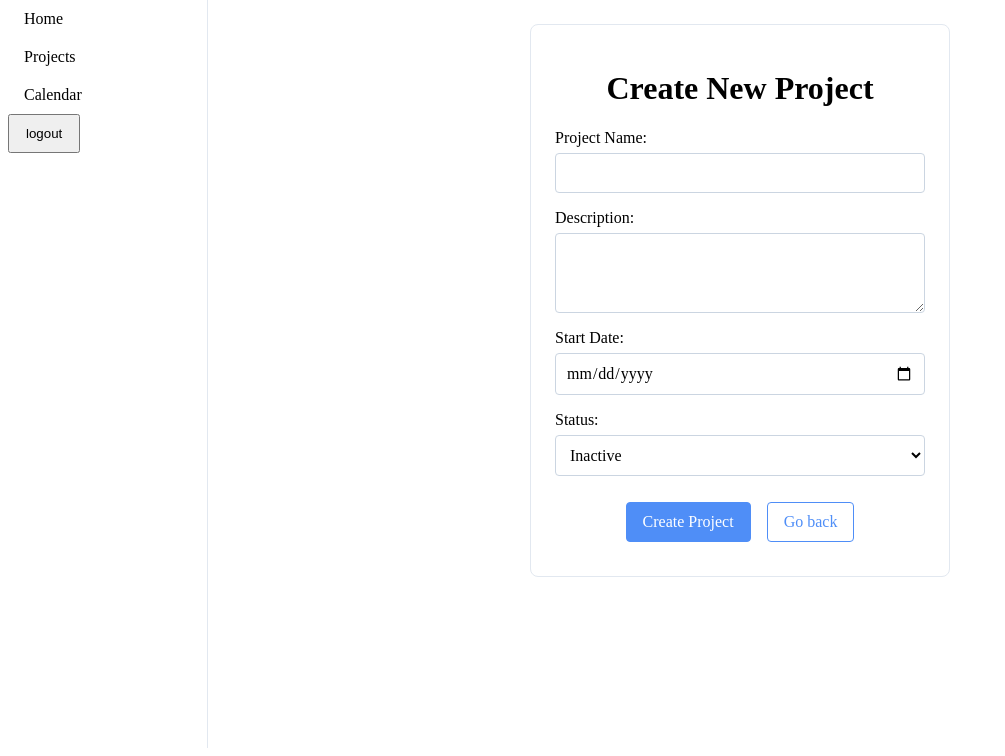
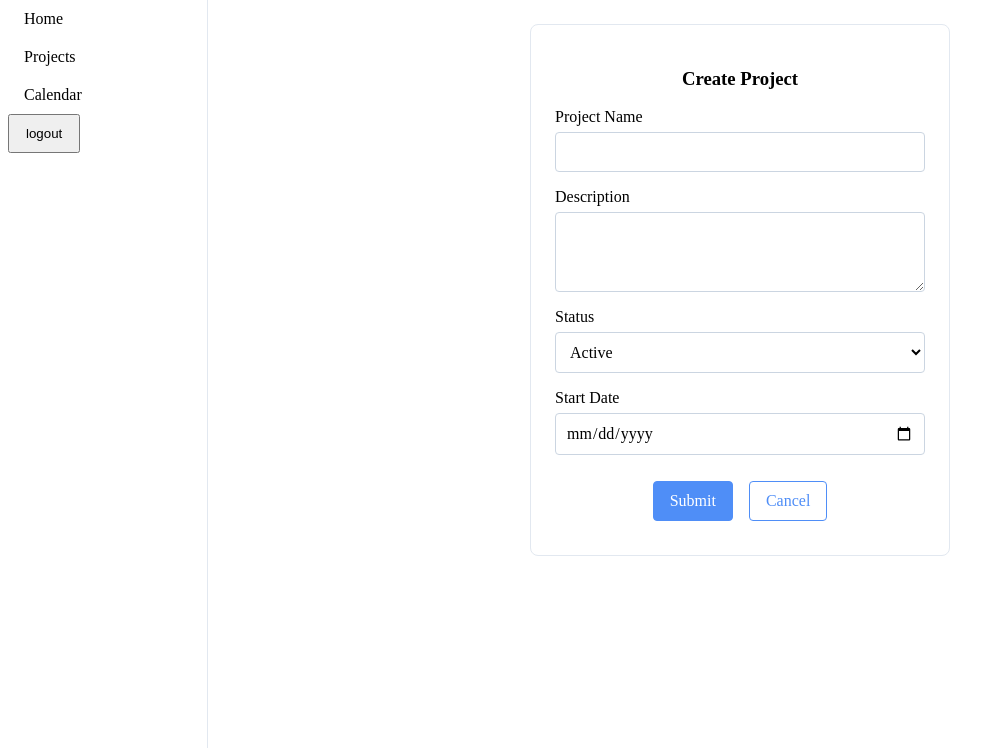
Before and after one commit to MannyAldir/ProjectMaster, a Flask app: page /project/new in a window 1280 px wide. Shown: the part 60-816 px from the top of the page, without its empty margins (0-1005 px from the left). Run offline with Flask 3, Linux system fonts and the light colour scheme; a user stored in the database is signed in; some libraries are stand-ins or nearby versions.

Commit message:
Refactor create project route to use client side validation using wtforms

```diff
--- a/app.py
+++ b/app.py
@@ -8,6 +8,7 @@ from sqlalchemy import select, func, case, delete
 from validation_forms.edit_task import TaskForm
 from validation_forms.registration import RegistrationForm
 from validation_forms.login import loginForm
+from validation_forms.projectForm import ProjectForm
 from calendar_queries import get_all_milestones_from_user, get_all_tasks_from_user
 from calendar_helper import *
 
@@ -286,22 +287,13 @@ def project_page():
 @app.route('/project/new', methods=['GET','POST'])
 @login_required
 def new_project():
-    if request.method == 'POST':
-        projectName = request.form['projectName']
-        description = request.form['description']
-        status = request.form['status']
-        startDate = request.form['startDate']
+    form = ProjectForm()
+    if form.validate_on_submit():
 
-        # convert html date input to datetime object
-        if startDate:
-            startDate = datetime.strptime(startDate, '%Y-%m-%d')
-        else:
-            startDate = None
-
-        db.session.add(Project(userId=current_user.userId, projectName=projectName, description=description, status=status, startDate=startDate))
+        db.session.add(Project(userId=current_user.userId, projectName=form.projectName.data, description=form.description.data, status=form.status.data, startDate=form.startDate.data))
         db.session.commit()
         return redirect(url_for('project_page'))
-    return render_template('new_project.html')
+    return render_template('new_project.html', form=form)
 
 @app.route('/project/<int:projectId>/edit', methods=['GET','POST'])
 @login_required
--- a/templates/base_form.html
+++ b/templates/base_form.html
@@ -1,6 +1,6 @@
 {% extends "base.html" %}
 {% block content %}
-{% from 'macros.html' import with_errors, btn_primary, btn_secondary %}
+
 <section class="form-container">
     <article class="base-card">
         <h1 class="card-title">{% block form_title %} {% endblock %}</h1>
@@ -14,9 +14,10 @@
         <form class="base-form" method="POST">
             {{ form.hidden_tag() }}
             {% block form %}
+            {% from 'macros.html' import with_errors %}
 
                 {% block button_group %}
-
+                    {% from 'macros.html' import btn_primary, btn_secondary %}
                 {% endblock %}
             {% endblock %}
         </form>
--- a/templates/new_project.html
+++ b/templates/new_project.html
@@ -1,38 +1,20 @@
-    {% extends 'base.html' %}
+    {% extends 'base_form.html' %}
     {% block styles %} <link rel="stylesheet" href="{{ url_for('static', filename='css/forms.css' )}} "> {% endblock %}
-    {% block content %}
-    <div class="form-container">
-        <div class="new-project-card">
-            <h1 class="card-title">Create New Project</h1>
-            <form class="new-project-form" action="{{ url_for('new_project') }}" method="POST">
-                <div class="form-field">
-                    <label for="text">Project Name:</label>
-                    <input type="text" id="projectName" name="projectName">
-                </div>
-                <div class="form-field">
-                    <label for="description">Description:</label>
-                    <textarea id="description" name="description"></textarea>
-                </div>
-                <div class="form-field">
-                    <label for="start-date">Start Date:</label>
-                    <input type="date" id="start-date" name="startDate">
-                </div>
-                <div class="form-field">
-                    <label for="status">Status:</label>
-                    <select id="status" name="status">
-                        <option value="inactive">Inactive</option>
-                        <option value="active">Active</option>
-                        <option value="completed">Completed</option>
-                    </select>
-                </div>
-                <div class="btn-group">
-                    <button class="btn btn-primary" type="submit">Create Project</button>
-                    <a class="btn btn-secondary" href="{{ url_for('project_page') }}">Go back</a>
-                </div>
-            </form>
 
-        </div>
-    </div>
+    <!-- form -->
+     {% block form_title %} Create Project {% endblock %}
+     {% block form %}
+     {% from 'macros.html' import with_errors %}
+     {{ with_errors(form.projectName) }}
+     {{ with_errors(form.description) }}
+     {{ with_errors(form.status) }}
+     {{ with_errors(form.startDate) }}
 
-
-    {% endblock %}
+     {% block button_group %}
+     {% from 'macros.html' import btn_primary, btn_secondary %}
+     <div class="btn-group">
+     {{ btn_primary('Submit')}}
+      {{ btn_secondary('Cancel', 'project_page', None)}}
+     </div>
+     {% endblock %}
+     {% endblock %}
--- a/validation_forms/projectForm.py
+++ b/validation_forms/projectForm.py
@@ -1,10 +1,15 @@
 from datetime import date
 
+from flask_wtf.form import _Auto
 from wtforms import TextAreaField, StringField, DateField, SelectField
 from wtforms.validators import DataRequired, Optional, ValidationError
 from flask_wtf import FlaskForm
 
 class ProjectForm(FlaskForm):
+    def __init__(self, existing_data=None, formdata=_Auto, **kwargs):
+        super().__init__(formdata, **kwargs)
+        self.existing_data = existing_data
+
     projectName = StringField(
         label = 'Project Name',
         validators=[DataRequired(message= 'Please enter a project name.')]
@@ -22,9 +27,20 @@ class ProjectForm(FlaskForm):
 
     status = SelectField(
         label='Status',
-        validators=[DataRequired('Select a status from the drop down.')]
+        validators=[DataRequired('Select a status from the drop down.')],
+        choices=[('active', 'Active'), ('inactive', 'Inactive'), ('completed', 'Completed')]
     )
 
     def validate_startDate(form, field):
-        if field and field.data < date.today():
-            raise ValidationError('Start date must be either a present or a future date.')
+        # case: form is brand new then we can't set the start before today
+        today = date.today()
+        if form.existing_data is None and field.data < today:
+            raise ValidationError(message= 'Start date must be from today and onward.')
+
+        # Allow the user to update an already existing project without throwing a validation error
+        # It must be the case that an already existing date should be the same as the date when it was created
+        if form.existing_data and form.existing_data.startDate.date() == field.data:
+            return
+
+        if form.existing_data and field.data < today:
+            raise ValidationError(message='Start date must be from today and onward')
```
